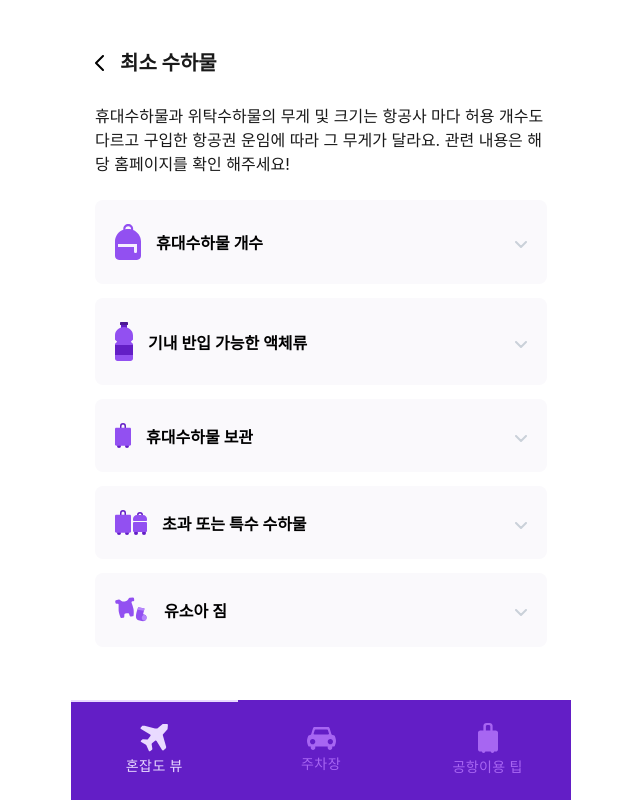
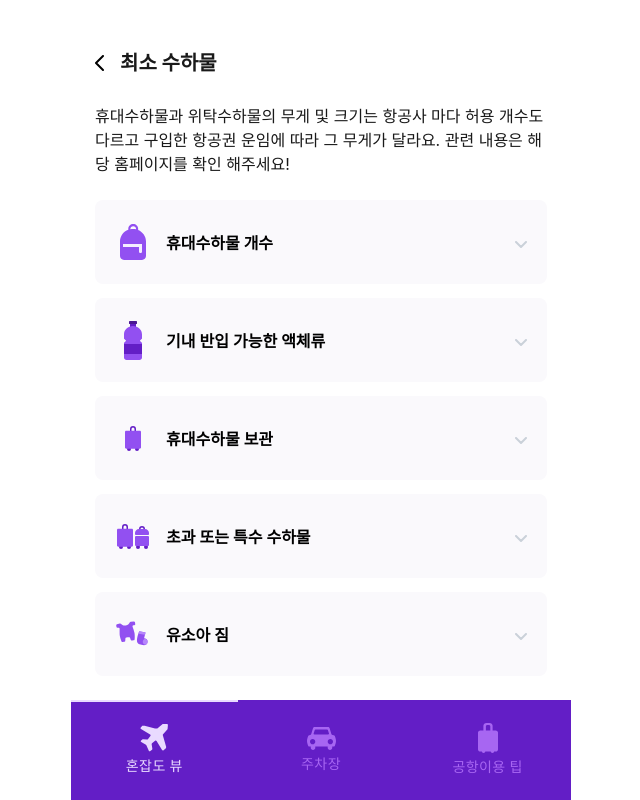
Before and after one commit to HonZapHae/airport-congestion-view, a React (Create React App) app: page /minbaggage in a window 1280 px wide. Shown: the whole page, without its empty margins (319-959 px from the left). Built offline with nearby package versions, Linux system fonts and the light colour scheme; no server answers.

Commit message:
[refector] hover 컬러 & 최소수하물 정렬 조정

```diff
--- a/src/pages/Tip.tsx
+++ b/src/pages/Tip.tsx
@@ -59,10 +59,10 @@ const IconBox = styled.div`
   color: #191919;
   cursor: pointer;
   &:hover {
-    background-color: #f2f0f5;
+    background-color: #f8f5ff;
   }
   &:active {
-    background-color: #f2f0f5;
+    background-color: #f8f5ff;
   }
 `;
 
@@ -78,10 +78,10 @@ const ListItem = styled.div`
   cursor: pointer;
   transition: 0.3s all ease-in-out;
   &:hover {
-    background-color: #f2f0f5;
+    background-color: #f8f5ff;
   }
   &:active {
-    background-color: #f2f0f5;
+    background-color: #f8f5ff;
   }
 `;
 const ListItemContent = styled.div`
--- a/src/pages/TipDetail/Businfo.tsx
+++ b/src/pages/TipDetail/Businfo.tsx
@@ -40,10 +40,10 @@ const ListItem = styled.div`
   padding: 24px 20px;
   cursor: pointer;
   &:hover {
-    background-color: #f2f0f5;
+    background-color: #f8f5ff;
   }
   &:active {
-    background-color: #f2f0f5;
+    background-color: #f8f5ff;
   }
 `;
 
--- a/src/pages/TipDetail/Minbaggage.tsx
+++ b/src/pages/TipDetail/Minbaggage.tsx
@@ -1,5 +1,6 @@
 import React, { useState } from 'react';
 import styled from '@emotion/styled';
+import { Icon } from '@mui/material';
 import { TipNavbar } from '../../components/Tip/TipNavbar';
 import { ReactComponent as Bag } from '../../resources/icons/icon-bag.svg';
 import { ReactComponent as Bottle } from '../../resources/icons/icon-bottle.svg';
@@ -52,10 +53,10 @@ const ListItem = styled.div`
   padding: 24px 20px;
   cursor: pointer;
   &:hover {
-    background-color: #f2f0f5;
+    background-color: #F8F5FF;
   }
   &:active {
-    background-color: #f2f0f5;
+    background-color: #F8F5FF;
   }
 `;
 
@@ -78,6 +79,14 @@ const TitleItem = styled.div`
   display: flex;
   flex-direction: row;
   gap: 15px;
+  align-items: center;
+`;
+
+const IconBox = styled.div`
+  width: 36px;
+  height: 36px;
+  display: flex;
+  justify-content: center;
   align-items: center;
 `;
 
@@ -118,11 +127,11 @@ export function Minbaggage() {
           </Summery>
           <List>
             <ListItem>
-              <ListTitle
-                onClick={() => toggleAccodian('bag')}
-              >
+              <ListTitle onClick={() => toggleAccodian('bag')}>
                 <TitleItem>
-                  <Bag />
+                  <IconBox>
+                    <Bag />
+                  </IconBox>
                   <Label>휴대수하물 개수</Label>
                 </TitleItem>
                 <ButtonArrow>
@@ -140,7 +149,9 @@ export function Minbaggage() {
             <ListItem>
               <ListTitle onClick={() => toggleAccodian('bottle')}>
                 <TitleItem>
-                  <Bottle />
+                  <IconBox>
+                    <Bottle />
+                  </IconBox>
                   <Label>기내 반입 가능한 액체류</Label>
                 </TitleItem>
                 <ButtonArrow>
@@ -158,7 +169,9 @@ export function Minbaggage() {
             <ListItem>
               <ListTitle onClick={() => toggleAccodian('carrier')}>
                 <TitleItem>
-                  <Carrier />
+                  <IconBox>
+                    <Carrier />
+                  </IconBox>
                   <Label>휴대수하물 보관</Label>
                 </TitleItem>
                 <ButtonArrow>
@@ -176,7 +189,9 @@ export function Minbaggage() {
             <ListItem>
               <ListTitle onClick={() => toggleAccodian('luggages')}>
                 <TitleItem>
-                  <Luggages />
+                  <IconBox>
+                    <Luggages />
+                  </IconBox>
                   <Label>초과 또는 특수 수하물</Label>
                 </TitleItem>
                 <ButtonArrow>
@@ -194,7 +209,9 @@ export function Minbaggage() {
             <ListItem>
               <ListTitle onClick={() => toggleAccodian('babyPackage')}>
                 <TitleItem>
-                  <BabyPackage />
+                  <IconBox>
+                    <BabyPackage />
+                  </IconBox>
                   <Label>유소아 짐</Label>
                 </TitleItem>
                 <ButtonArrow>
@@ -211,7 +228,6 @@ export function Minbaggage() {
                 </ListBody>
               ) : null}
             </ListItem>
-
           </List>
         </Body>
       </Wrapper>
```
